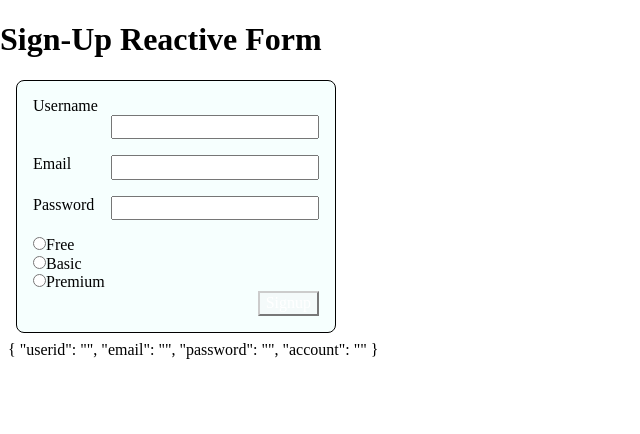
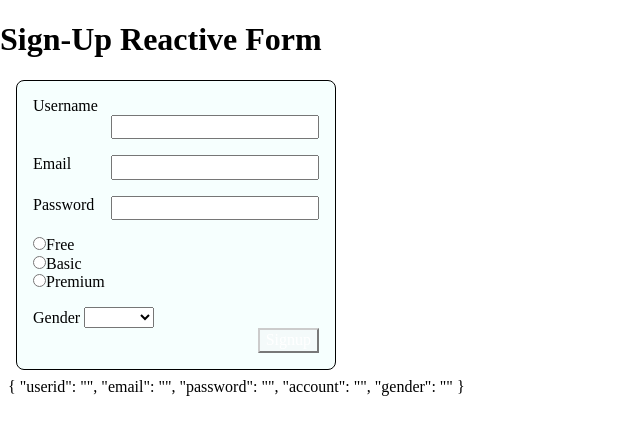
Before and after one commit to rajinder-yadav/reactive-form, an Angular app: page / in a window 1280 px wide. Shown: the top 434 px of the page, without its empty margins (0-640 px from the left). Built offline with nearby package versions, Linux system fonts and the light colour scheme.

Commit message:
Added select control, optional gender.

```diff
--- a/src/app/app.component.html
+++ b/src/app/app.component.html
@@ -28,6 +28,17 @@
 
     </div>
 
+    <div class="fl w-100 mt3">
+      Gender
+      <select name="gender" formControlName="gender">
+        <option *ngFor="let gender of genders"
+          [value]="gender">
+            {{gender}}
+          </option>
+
+      </select>
+    </div>
+
     <button type="submit"
       [disabled]="signupForm.invalid"
       class="fr white"
--- a/src/app/app.component.ts
+++ b/src/app/app.component.ts
@@ -9,6 +9,7 @@ export class AppComponent implements OnInit {
   title = 'Sign-Up Reactive Form';
 
   accounts = ['Free', 'Basic', 'Premium'];
+  genders = ['Male', 'Female'];
 
   signupForm: FormGroup;
 
@@ -20,7 +21,8 @@ export class AppComponent implements OnInit {
       userid: ['', [Validators.required, Validators.minLength(4)]],
       email: ['', Validators.required],
       password: ['', Validators.required],
-      account: ['', Validators.required]
+      account: ['', Validators.required],
+      gender: ['']
     });
   }
 
--- a/src/app/signup.model.ts
+++ b/src/app/signup.model.ts
@@ -3,4 +3,5 @@ export interface SignupModel {
   email: string;
   password: string;
   account: string;
+  gender?: string;
 }
```
